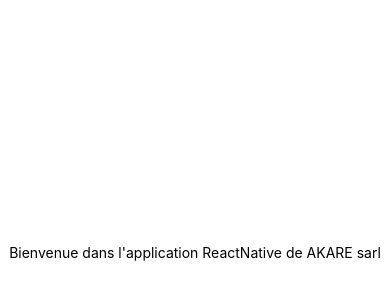
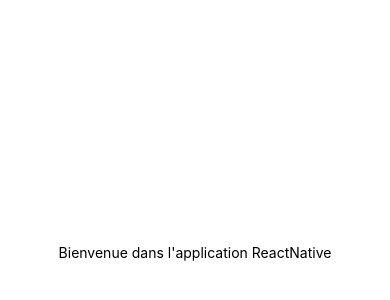
Before and after one commit to yarth/MoviesAndMe, a React Native app: screen / in a window 390 px wide. Shown: the part 170-470 px from the top of the page. Built offline with nearby package versions, Linux system fonts and the light colour scheme.

Commit message:
changement de titre

```diff
--- a/App.js
+++ b/App.js
@@ -5,7 +5,7 @@
   render() {
     return (
       <View style={styles.container}>
-        <Text>Bienvenue dans l'application ReactNative de AKARE sarl</Text>
+        <Text>Bienvenue dans l'application ReactNative</Text>
       </View>
     );
   }
```
